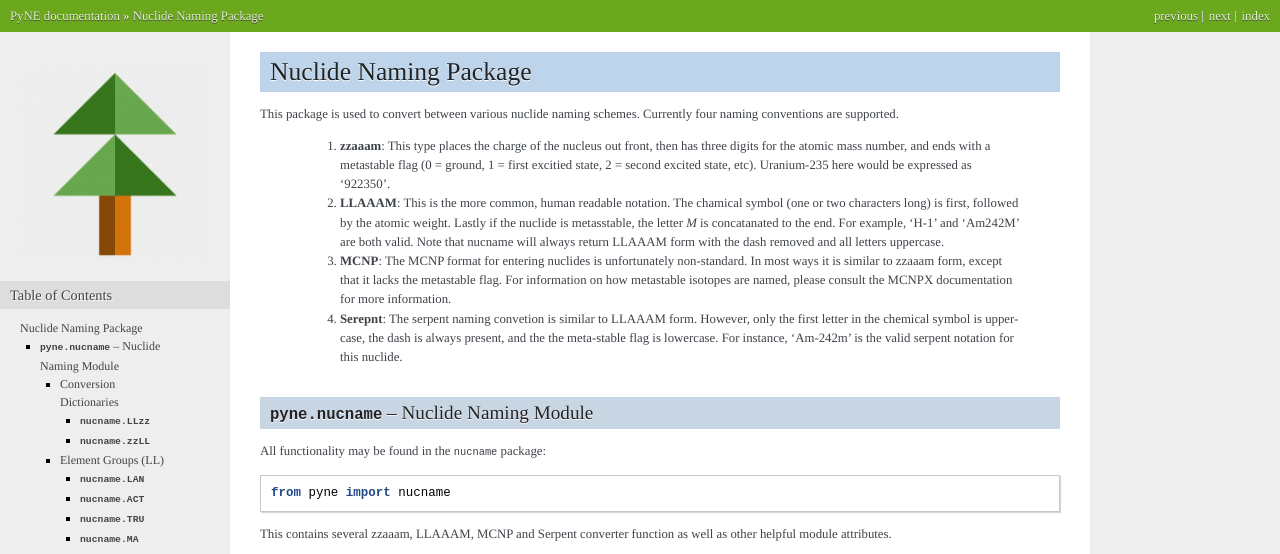
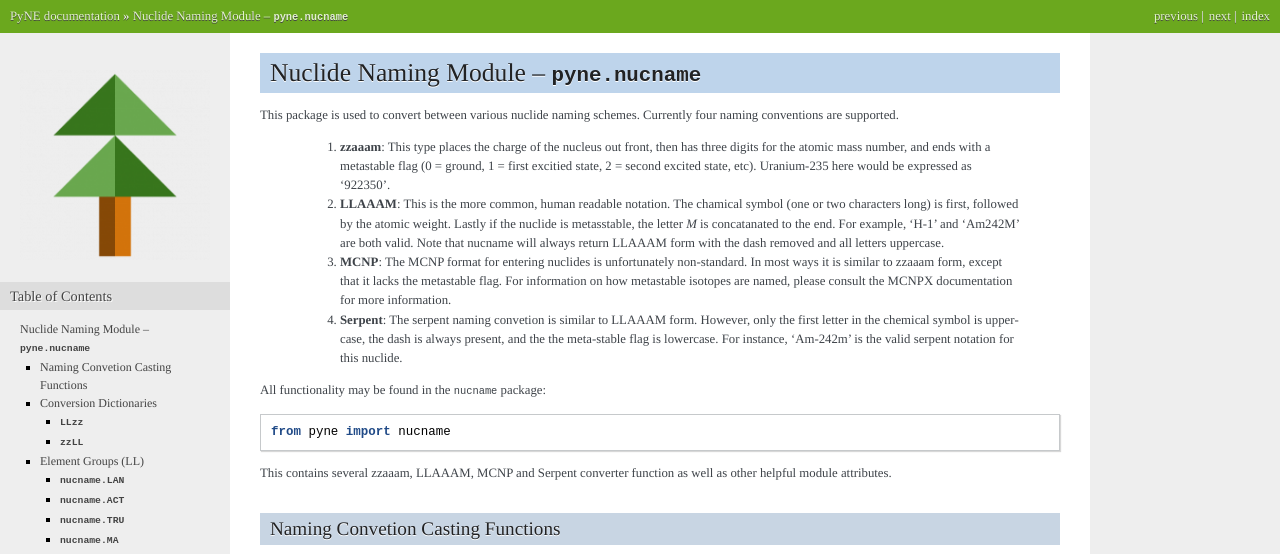
Before and after one commit to pyne/pyne, a Sphinx documentation site: the page built from docs/source/nucname.rst, in a window 1280 px wide and 1400 px high. Shown: the top 554 px of the window. Built offline with Sphinx 7.4.7, drawn with Linux system fonts in a browser that asks for light colours; formulas are drawn with MathJax 3; the version number could not be read and is left out; some of the changed text lies outside the part shown; grey boxes are pictures that could not be loaded.

Commit message:
Prepping the numpy/scipy/ipython sphinx extentions.

```diff
--- a/docs/source/conf.py
+++ b/docs/source/conf.py
@@ -16,13 +16,14 @@
 # If extensions (or modules to document with autodoc) are in another directory,
 # add these directories to sys.path here. If the directory is relative to the
 # documentation root, use os.path.abspath to make it absolute, like shown here.
-#sys.path.append(os.path.abspath('.'))
+sys.path.insert(0, os.path.abspath('../sphinxext'))
 
 # -- General configuration -----------------------------------------------------
 
 # Add any Sphinx extension module names here, as strings. They can be extensions
 # coming with Sphinx (named 'sphinx.ext.*') or your custom ones.
-extensions = ['sphinx.ext.autodoc', 'sphinx.ext.doctest', 'sphinx.ext.pngmath', 'sphinx.ext.inheritance_diagram']
+extensions = ['sphinx.ext.autodoc', 'sphinx.ext.doctest', 'sphinx.ext.pngmath',
+              'sphinx.ext.inheritance_diagram', 'numpydoc',]
 
 # Add any paths that contain templates here, relative to this directory.
 templates_path = ['_templates']
--- a/docs/source/nucname.rst
+++ b/docs/source/nucname.rst
@@ -1,6 +1,6 @@
-**********************
-Nuclide Naming Package
-**********************
+********************************************
+Nuclide Naming Module -- :mod:`pyne.nucname`
+********************************************
 This package is used to convert between various nuclide naming schemes.
 Currently four naming conventions are supported.
 
@@ -18,14 +18,11 @@
  #. **MCNP**: The MCNP format for entering nuclides is unfortunately non-standard.  In most
     ways it is similar to zzaaam form, except that it lacks the metastable flag.  For information
     on how metastable isotopes are named, please consult the MCNPX documentation for more information.
- #. **Serepnt**: The serpent naming convetion is similar to LLAAAM form.  However, only the first
+ #. **Serpent**: The serpent naming convetion is similar to LLAAAM form.  However, only the first
     letter in the chemical symbol is uppercase, the dash is always present, and the the meta-stable
     flag is lowercase.  For instance, 'Am-242m' is the valid serpent notation for this nuclide.
 
 
-============================================
-:mod:`pyne.nucname` -- Nuclide Naming Module
-============================================
 .. currentmodule:: pyne.nucname
 
 All functionality may be found in the ``nucname`` package::
@@ -36,11 +33,24 @@
 well as other helpful module attributes.
 
 
+----------------------------------
+Naming Convetion Casting Functions
+----------------------------------
+
+.. autofunction:: zzaaam
+
+.. autofunction:: LLAAAM
+
+.. autofunction:: mcnp
+
+.. autofunction:: serpent
+
+
 -----------------------
 Conversion Dictionaries
 -----------------------
 
-.. attribute:: nucname.LLzz
+.. attribute:: LLzz
 
    Dictionary that is used to convert an elemental symbol (str) to its charge Z-number (int).
    For example::
@@ -49,7 +59,7 @@
       nucname.LLzz["U"]  = 92
 
 
-.. attribute:: nucname.zzLL
+.. attribute:: zzLL
 
    Dictionary that is used to convert a charge Z-number (int) to its elemental symbol (str).
    For example::
```
Also changed, not shown: other parts of docs/source/nucname.rst (+1 -15 lines).
